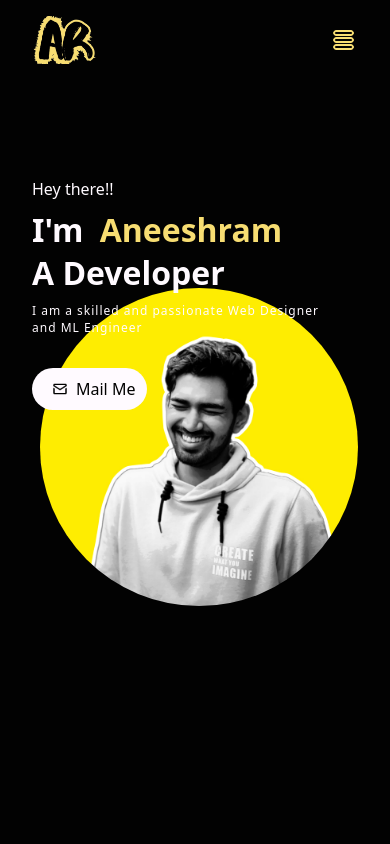
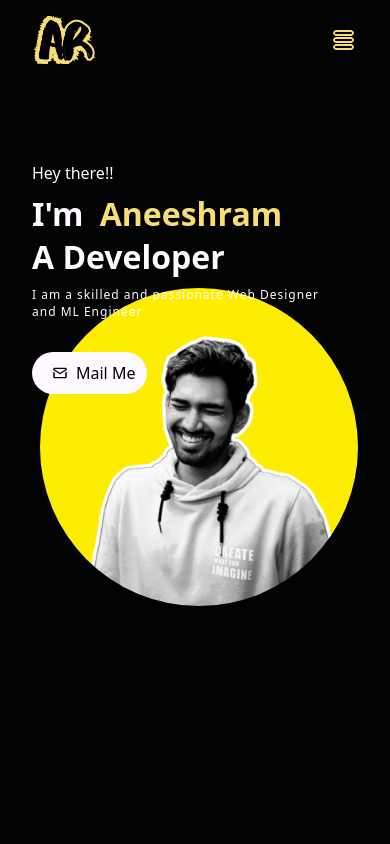
Before and after one commit to aneeshram-01/React-Portfolio-website, a React (Create React App) app: page / in a window 390 px wide. Shown: the top 844 px of the page. Built offline with nearby package versions, Linux system fonts and the light colour scheme; a web font is replaced by a local one.

Commit message:
Update Intro.css

```diff
--- a/src/components/Intro/Intro.css
+++ b/src/components/Intro/Intro.css
@@ -16,6 +16,7 @@
     display: flex;
     height: 70vh;
     border-radius: 50rem;
+
 }
 
 .introContent {
@@ -71,13 +72,12 @@
 
 @media screen and (max-width:768px) {
     .bg {
+        top: 10rem;
+        border-radius: 50rem;
+        height: 60%;
+        z-index: -1;
         right: 0rem;
-        object-fit: cover;
-        position: absolute;
-        top: 8rem;
-        border-radius: 50rem;
-        height: 70%;
-        z-index: -1;
+        position:absolute;
     }
     .introPara {
         font-size: 1rem;
@@ -88,7 +88,7 @@
 
     .introContent {
         font-size: 2.5rem;
-        margin-top: -13rem;
+        margin-top: -11rem;
         bottom: 1rem;
     }
     .hello {
@@ -113,7 +113,7 @@
     .introContent {
         margin-top: -13rem;
         font-size: 2rem;
-        bottom: 1rem;
+        position: relative;
     }
 
     .hello {
```
